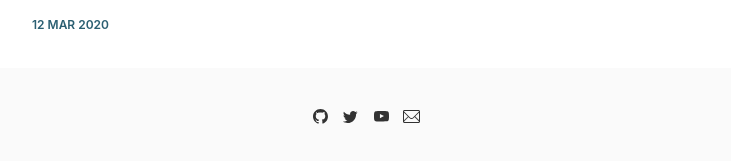
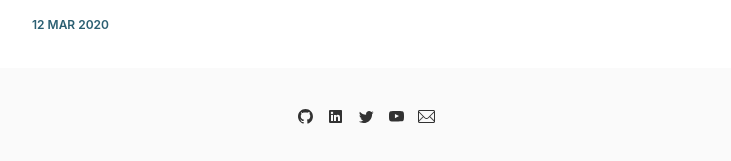
Before and after one commit to daredever/daredever.net, a Jekyll site: the page built from index.html, in a window 1280 px wide. Shown: the part 939-1100 px from the top of the page, without its empty margins (274-1005 px from the left). Built offline with Jekyll 4.4.1, drawn with Linux system fonts in a browser that asks for light colours; the list of posts is cut into pages by our own code.

Commit message:
update social network links

```diff
--- a/_config.yml
+++ b/_config.yml
@@ -11,9 +11,10 @@ email:       'daredever@gmail.com'
 description: 'Personal blog about .NET'
 baseurl:     '' # The subpath of your site, e.g. /blog
 url:         'https://daredever.net/' # The base hostname & protocol for your site
+linkedin:    'https://www.linkedin.com/in/daredever'
 twitter:     'https://twitter.com/daredever'
 github:      'https://github.com/daredever'
-youtube:     'https://www.youtube.com/channel/UCO4-VOMUA5Cmxa5Zrcws_3Q'
+youtube:     'https://www.youtube.com/@daredever'
 
 markdown:  kramdown
 permalink: pretty
--- a/_includes/footer.html
+++ b/_includes/footer.html
@@ -6,6 +6,11 @@
         <li class='c-social-nav__item'>
           <a href='{{ site.github }}' target='_blank'>
             <span class='c-social-nav__icon' data-icon='ei-sc-github' data-size='s'></span>
+          </a>
+        </li>
+        <li class='c-social-nav__item'>
+          <a href='{{ site.linkedin }}' target='_blank'>
+            <span class='c-social-nav__icon' data-icon='ei-sc-linkedin' data-size='s'></span>
           </a>
         </li>
         <li class='c-social-nav__item'>
```
